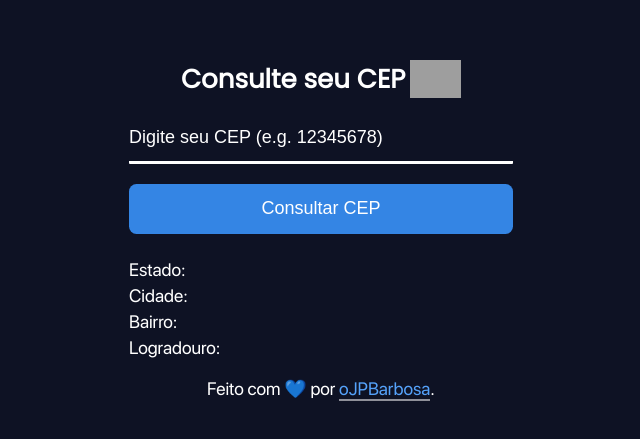
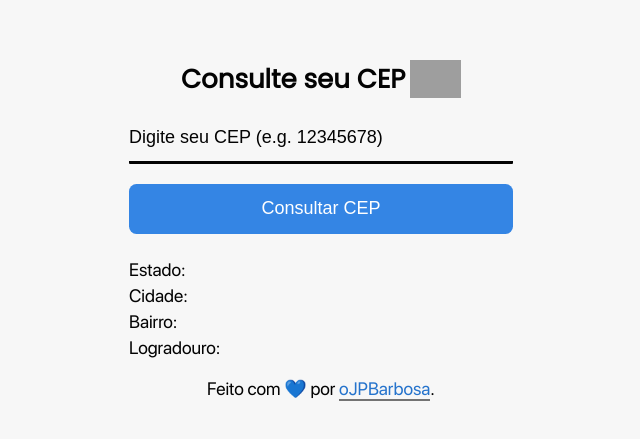
Before and after one commit to oJPBarbosa/cep, a Vue app: page / in a window 1280 px wide. Shown: the part 161-600 px from the top of the page, without its empty margins (319-959 px from the left). Built offline with nearby package versions, Linux system fonts and the light colour scheme; grey boxes are pictures that could not be loaded.

Commit message:
commit light theme

```diff
--- a/public/index.html
+++ b/public/index.html
@@ -4,6 +4,7 @@
     <meta charset="utf-8">
     <meta http-equiv="X-UA-Compatible" content="IE=edge">
     <meta name="viewport" content="width=device-width,initial-scale=1.0">
+    <link rel="icon" type="image/png" href="https://img.icons8.com/emoji/50/000000/globe-with-meridians-emoji.png"/>
     <title>Consultor de CEP</title>
   </head>
   <body>
--- a/src/App.vue
+++ b/src/App.vue
@@ -35,6 +35,24 @@ body {
 
   height: 100%;
 
-  background: #0e1224;
+  background: var(--body-bg-color);
+}
+
+@media (prefers-color-scheme: dark) {
+  :root {
+    --body-bg-color: #0e1224;
+  }
+}
+
+@media (prefers-color-scheme: light) {
+  :root {
+    --body-bg-color: #f7f7f7;
+  }
+}
+
+@media (prefers-color-scheme: no-prefence) {
+  :root {
+    --body-bg-color: #f7f7f7;
+  }
 }
 </style>
--- a/src/components/Consultor.vue
+++ b/src/components/Consultor.vue
@@ -78,7 +78,7 @@ export default {
 };
 </script>
 
-<style scoped>
+<style>
 @font-face {
   font-family: SF;
   src: url(../assets/fonts/sf.ttf);
@@ -98,7 +98,7 @@ export default {
   flex-direction: column;
   align-items: center;
 
-  color: #ffffff;
+  color: var(--general-text-color);
 
   font-family: SF;
 
@@ -138,17 +138,17 @@ input[type="text"] {
   height: 50px;
   width: 100%;
 
-  color: #ffffff;
-  background: #0e1224;
+  color: var(--general-text-color);
+  background: var(--input-bg-color);
 
-  border-bottom: 3px solid #ffffff;
+  border-bottom: 3px solid var(--border-color);
   border-radius: 1px;
 
   font-size: 18px;
 }
 
 ::placeholder {
-  color: #ffffff;
+  color: var(--general-text-color);
   font-size: 18px;
 }
 
@@ -219,19 +219,19 @@ input[type="button"]:hover {
 }
 
 #footer a {
-  color: #55a2fa;
+  color: var(--footer-color);
 
   text-decoration: none;
 
-  border-bottom: 2px solid #fff8;
+  border-bottom: 2px solid var(--footer-border-color);
 
   transition: color 0.15s ease-out, border 0.15s ease-out;
 }
 
 #footer a:hover {
-  color: #3683da;
+  color: #2965af;
 
-  border-bottom-color: #3683da;
+  border-bottom-color: #2965af;
 
   transition: color 0.15s ease-in, border 0.15s ease-in;
 }
@@ -259,4 +259,34 @@ input[type="button"]:hover {
     width: 85vw;
   }
 }
+
+@media (prefers-color-scheme: dark) {
+  :root {
+    --general-text-color: #ffffff;
+    --border-color: #ffffff;
+    --input-bg-color: #0e1224;
+    --footer-border-color: #fff8;
+    --footer-color: #55a2fa;
+  }
+}
+
+@media (prefers-color-scheme: light) {
+  :root {
+    --general-text-color: #030303;
+    --border-color: #030303;
+    --input-bg-color: #f7f7f7;
+    --footer-border-color: #0008;
+    --footer-color: #2573cc;
+  }
+}
+
+@media (prefers-color-scheme: no-prefence) {
+  :root {
+    --general-text-color: #030303;
+    --border-color: #030303;
+    --input-bg-color: #f7f7f7;
+    --footer-border-color: #0008;
+    --footer-color: #2573cc;
+  }
+}
 </style>
```
